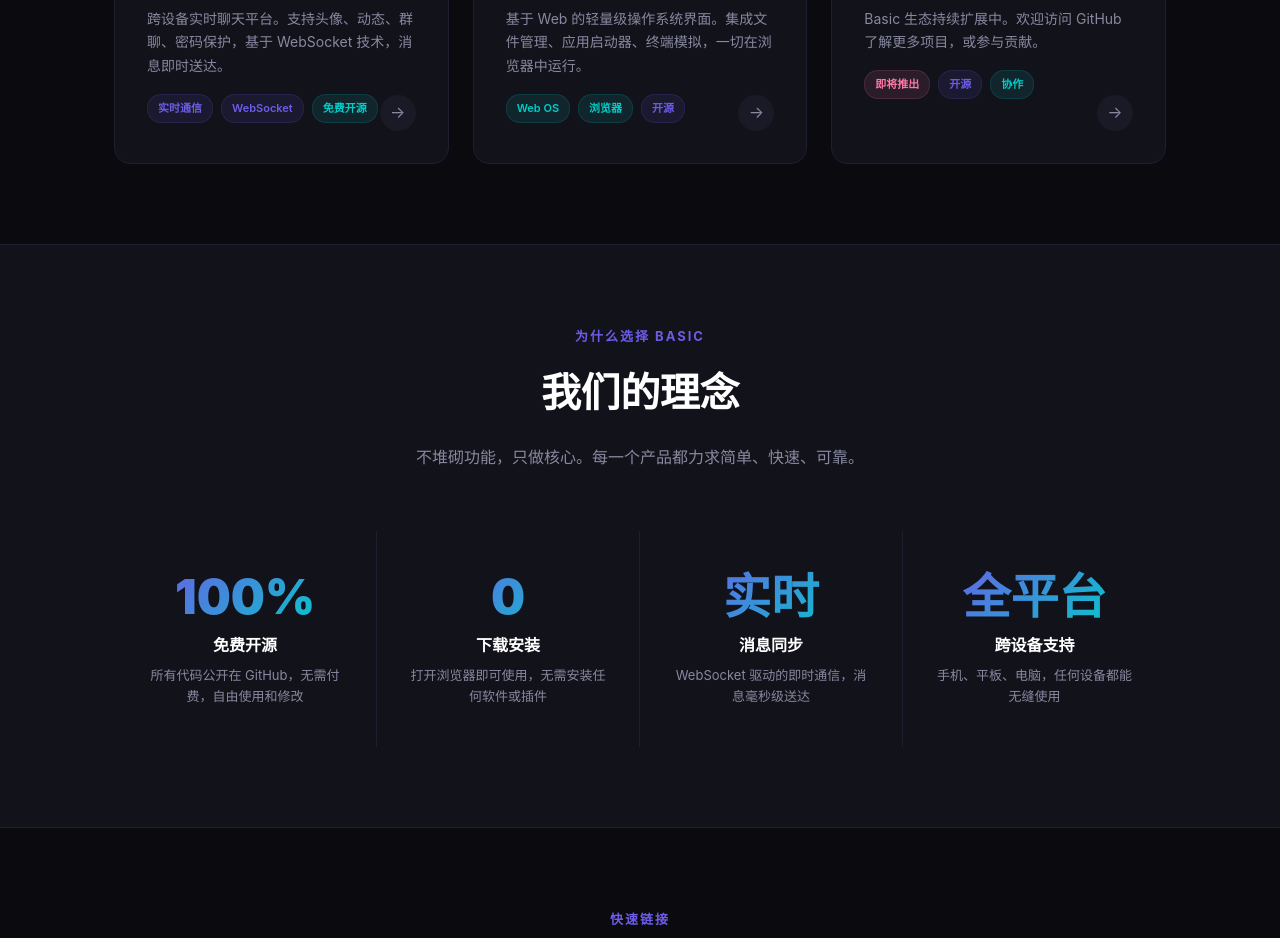
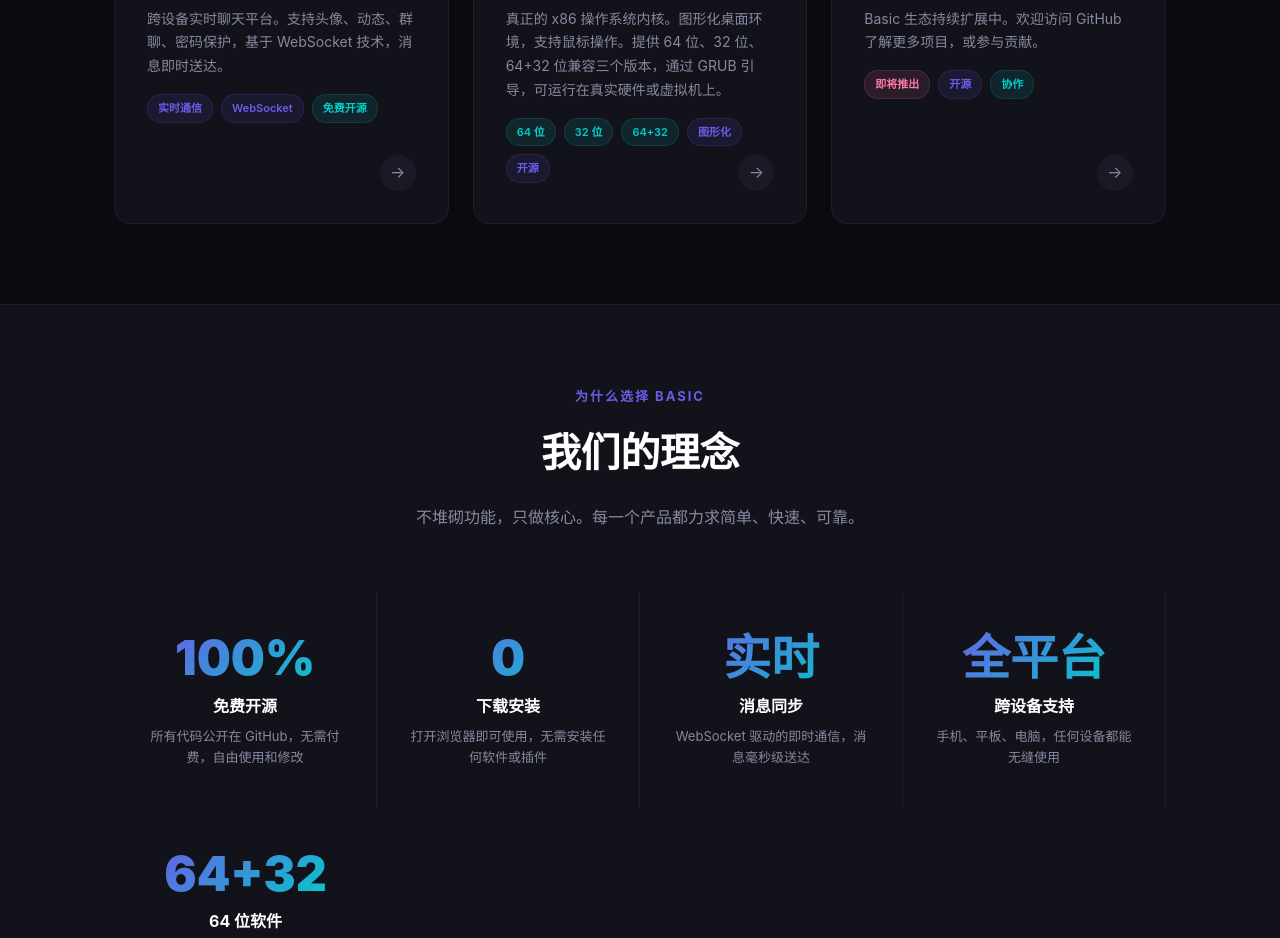
Before and after one commit to HuHuBasic/basic-chatting, a website: page index.html in a window 1280 px wide. Shown: the part 1094-2032 px from the top of the page. Drawn offline with Linux system fonts and the light colour scheme.

Commit message:
更新 HU basic OS 描述：真正的 x86 图形化操作系统，64/32/64+32 三版本

```diff
--- a/index.html
+++ b/index.html
@@ -190,10 +190,12 @@ footer{background:var(--bg2);padding:48px 0;border-top:1px solid var(--rule);tex
       <a href="https://huhubasic.github.io/basic-kernel" target="_blank" class="product-card">
         <div class="product-icon pc-2">🖥️</div>
         <h3>HU basic OS</h3>
-        <p>基于 Web 的轻量级操作系统界面。集成文件管理、应用启动器、终端模拟，一切在浏览器中运行。</p>
+        <p>真正的 x86 操作系统内核。图形化桌面环境，支持鼠标操作。提供 64 位、32 位、64+32 位兼容三个版本，通过 GRUB 引导，可运行在真实硬件或虚拟机上。</p>
         <div class="tag-row">
-          <span class="tag green">Web OS</span>
-          <span class="tag green">浏览器</span>
+          <span class="tag green">64 位</span>
+          <span class="tag green">32 位</span>
+          <span class="tag green">64+32</span>
+          <span class="tag">图形化</span>
           <span class="tag">开源</span>
         </div>
         <div class="arrow">→</div>
@@ -239,6 +241,11 @@ footer{background:var(--bg2);padding:48px 0;border-top:1px solid var(--rule);tex
         <div class="feature-num">全平台</div>
         <h4>跨设备支持</h4>
         <p>手机、平板、电脑，任何设备都能无缝使用</p>
+      </div>
+      <div class="feature-item">
+        <div class="feature-num">64+32</div>
+        <h4>64 位软件</h4>
+        <p>同时兼容 64 位与 32 位架构，64 位软件原生运行，性能更强劲</p>
       </div>
     </div>
   </div>
```
